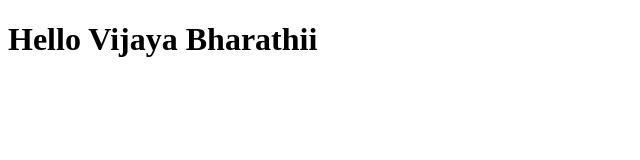
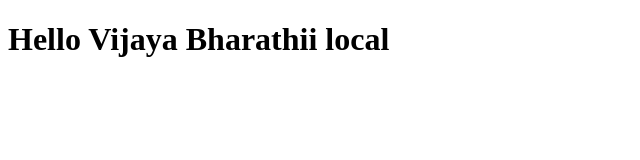
Before and after one commit to vijayadonthula15/feature1, a plain HTML site: page index.html in a window 1280 px wide. Shown: the whole page, without its empty margins (0-640 px from the left). Drawn offline with Linux system fonts and the light colour scheme.

```diff
--- a/index.html
+++ b/index.html
@@ -6,6 +6,6 @@
     <title>Document</title>
   </head>
   <body>
-    <h1>Hello Vijaya Bharathii</h1>
+    <h1>Hello Vijaya Bharathii local</h1>
   </body>
 </html
```
